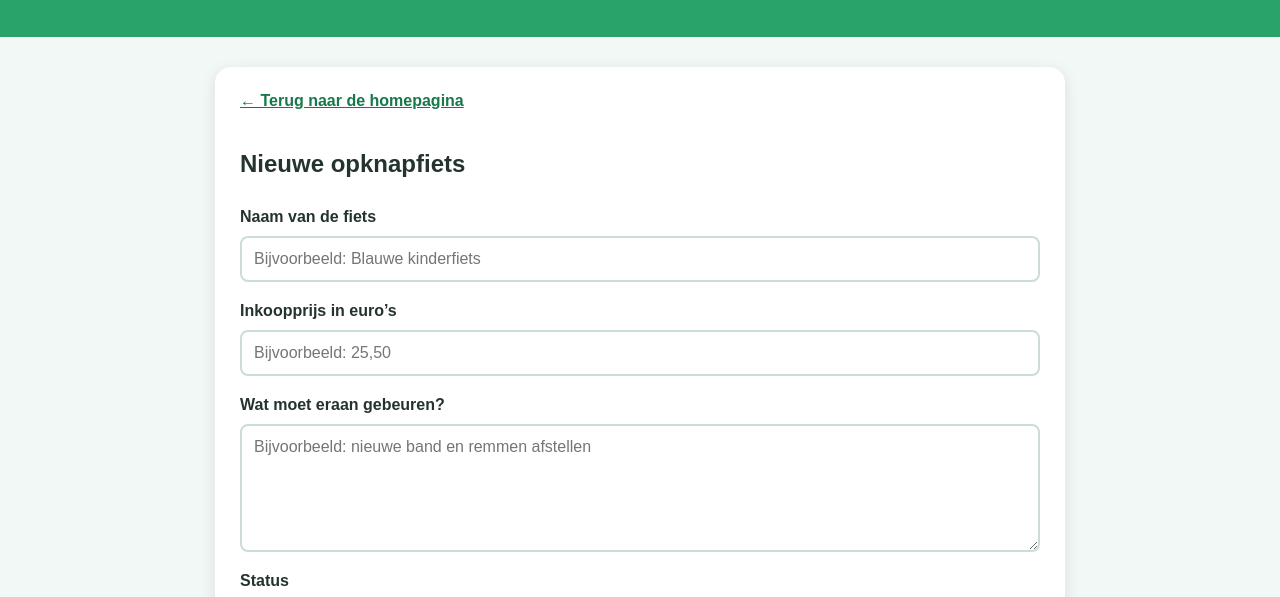
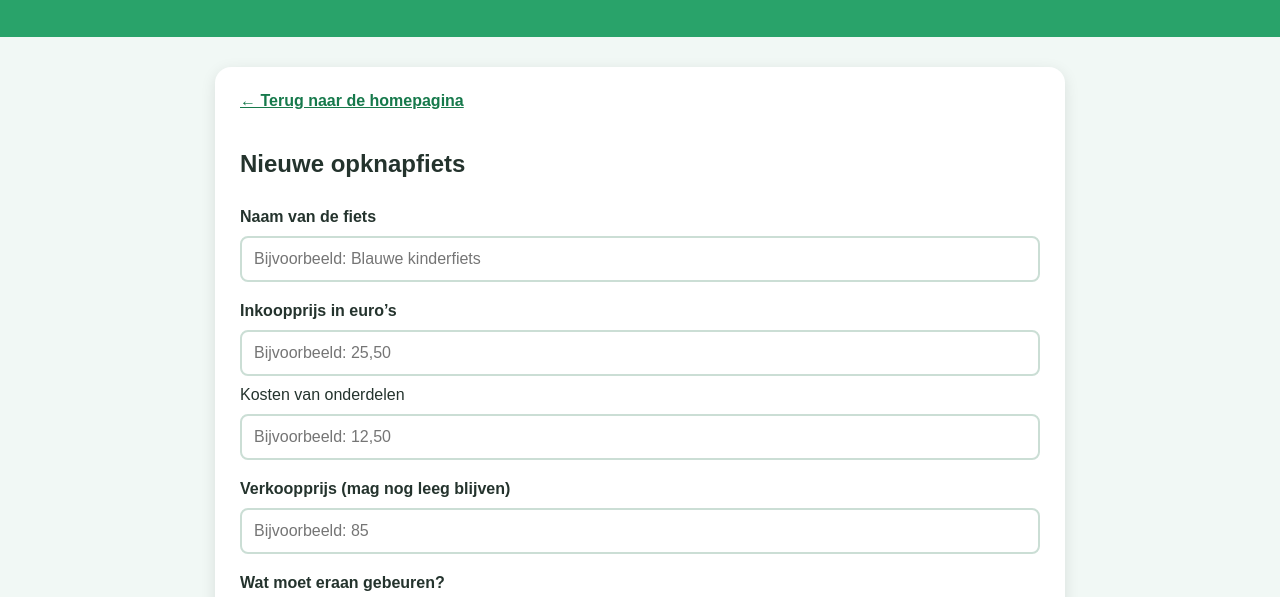
Before and after one commit to mrthierry-prog/fietsreparaties, a plain HTML site: page eigen-fietsen.html in a window 1280 px wide. Shown: the part 124-721 px from the top of the page. Drawn offline with Linux system fonts and the light colour scheme.

Commit message:
Update eigen-fietsen.html

```diff
--- a/eigen-fietsen.html
+++ b/eigen-fietsen.html
@@ -38,9 +38,28 @@
                 id="inkoopprijs"
                 placeholder="Bijvoorbeeld: 25,50"
                 required
-            >
 
-            <label for="reparaties">Wat moet eraan gebeuren?</label>
+                                               <label for="onderdelenkosten">Kosten van onderdelen</label>
+
+<input
+    type="text"
+    inputmode="decimal"
+    id="onderdelenkosten"
+    placeholder="Bijvoorbeeld: 12,50"
+    required
+>
+
+<label for="verkoopprijs">
+    Verkoopprijs (mag nog leeg blijven)
+</label>
+
+<input
+    type="text"
+    inputmode="decimal"
+    id="verkoopprijs"
+    placeholder="Bijvoorbeeld: 85"
+>
+                 <label for="reparaties">Wat moet eraan gebeuren?</label>
 
             <textarea
                 id="reparaties"
@@ -64,7 +83,6 @@
             <div id="fietsen-lijst"></div>
         </section>
     </main>
-
-    <script src="eigen-fietsen.js"></script>
+<script src="eigen-fietsen.js?v=6"></script>
 </body>
 </html>
```
